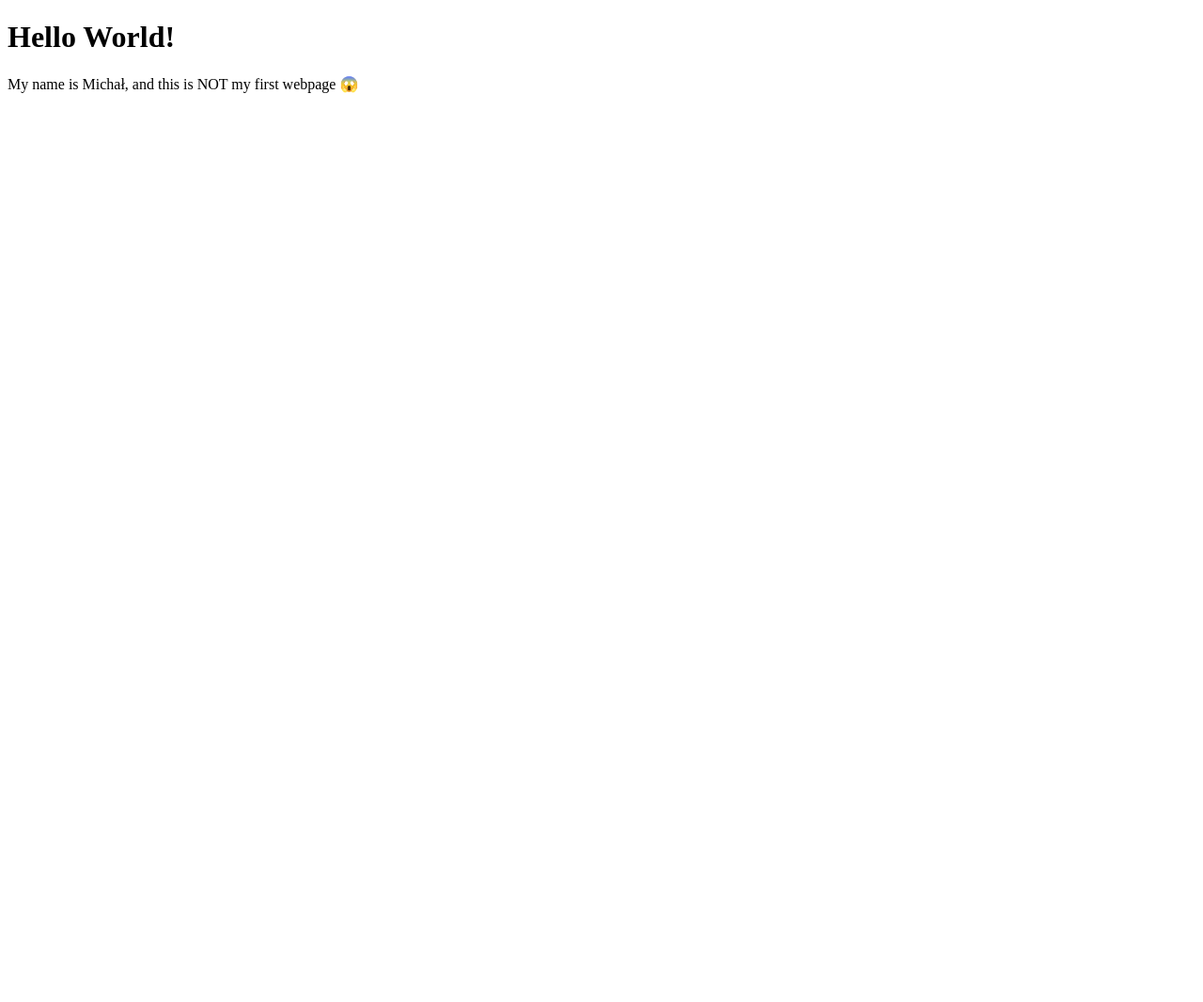
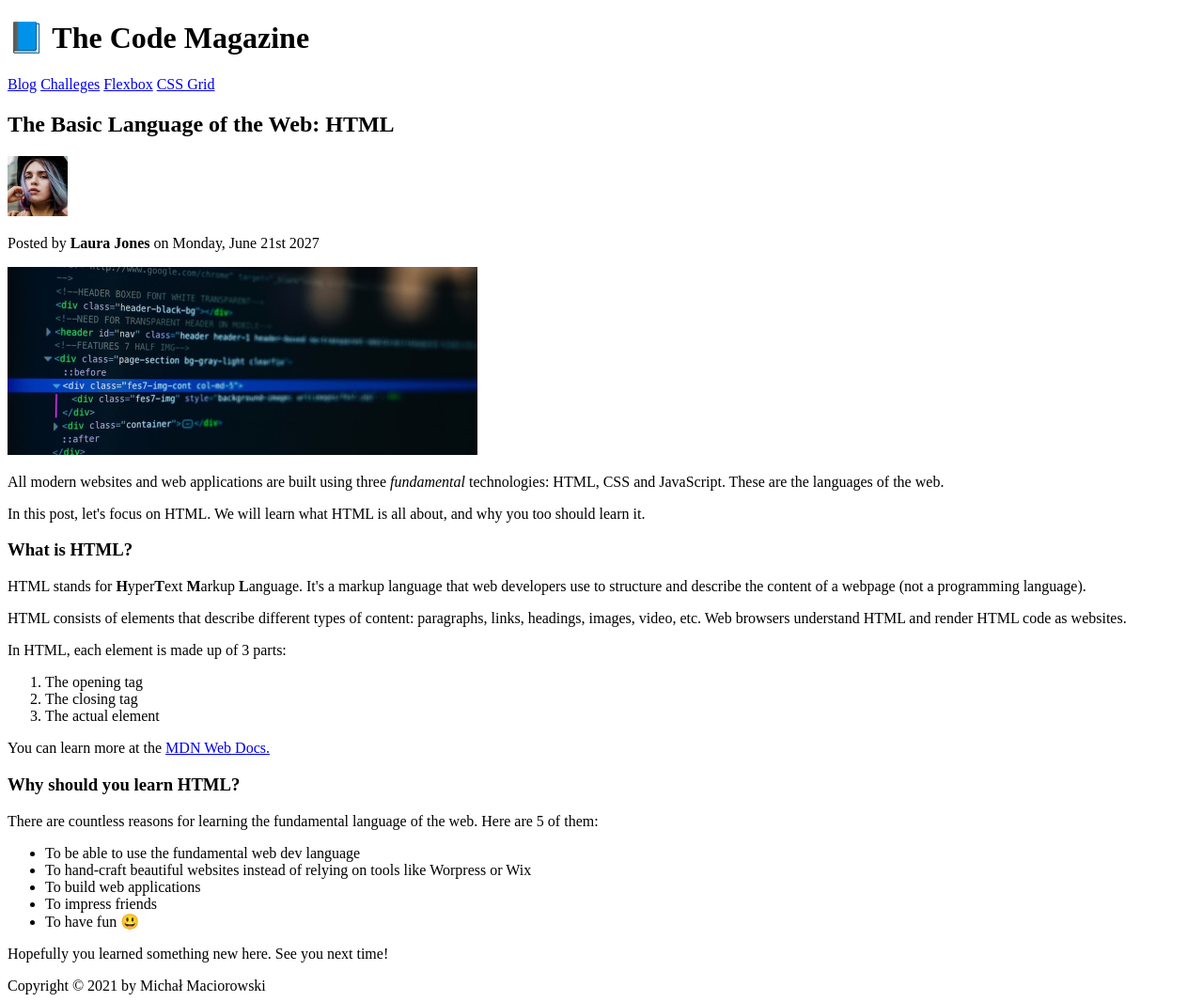
Before and after one commit to dzikieszosy/html_css_jonas, a plain HTML site: page 02-HTML-Fundamentals/index.html in a window 1280 px wide. Shown: the whole page at 94% size. Before the commit the page ends 800 px from the top, so only its background shows below. Drawn offline with Linux system fonts and the light colour scheme.

Commit message:
02 fundamentals done

```diff
--- a/02-HTML-Fundamentals/index.html
+++ b/02-HTML-Fundamentals/index.html
@@ -4,10 +4,86 @@
     <meta charset="UTF-8" />
     <meta http-equiv="X-UA-Compatible" content="IE=edge" />
     <meta name="viewport" content="width=device-width, initial-scale=1.0" />
-    <title>First Page</title>
+    <title>First Page - basic language of Web</title>
   </head>
   <body>
-    <h1>Hello World!</h1>
-    <p>My name is Michał, and this is NOT my first webpage 😱</p>
+    <!-- <h1>Hello World!</h1>
+    <p>My name is Michał, and this is NOT my first webpage 😱</p> -->
+    <header>
+      <h1>📘 The Code Magazine</h1>
+      <nav>
+        <a href="./blog.html">Blog</a>
+        <a href="./challenges.html">Challeges</a>
+        <a href="./flexbox.html">Flexbox</a>
+        <a href="./cssgrid.html">CSS Grid</a>
+      </nav>
+    </header>
+    <article>
+      <header>
+        <h2>The Basic Language of the Web: HTML</h2>
+        <img
+          src="./laura-jones.jpg"
+          alt="laura jones image"
+          height="64%"
+          width="64"
+        />
+        <p>Posted by <strong>Laura Jones</strong> on Monday, June 21st 2027</p>
+        <img src="./post-img.jpg" alt="code image" width="500" height="200" />
+      </header>
+
+      <p>
+        All modern websites and web applications are built using three
+        <em>fundamental</em> technologies: HTML, CSS and JavaScript. These are
+        the languages of the web.
+      </p>
+      <p>
+        In this post, let's focus on HTML. We will learn what HTML is all about,
+        and why you too should learn it.
+      </p>
+
+      <h3>What is HTML?</h3>
+      <p>
+        HTML stands for <strong>H</strong>yper<strong>T</strong>ext
+        <strong>M</strong>arkup <strong>L</strong>anguage. It's a markup
+        language that web developers use to structure and describe the content
+        of a webpage (not a programming language).
+      </p>
+      <p>
+        HTML consists of elements that describe different types of content:
+        paragraphs, links, headings, images, video, etc. Web browsers understand
+        HTML and render HTML code as websites.
+      </p>
+      <p>In HTML, each element is made up of 3 parts:</p>
+      <ol>
+        <li>The opening tag</li>
+        <li>The closing tag</li>
+        <li>The actual element</li>
+      </ol>
+      <p>
+        You can learn more at the
+        <a href="https://developer.mozilla.org/pl/" target="_blank">
+          MDN Web Docs.</a
+        >
+      </p>
+
+      <h3>Why should you learn HTML?</h3>
+      <p>
+        There are countless reasons for learning the fundamental language of the
+        web. Here are 5 of them:
+      </p>
+      <ul>
+        <li>To be able to use the fundamental web dev language</li>
+        <li>
+          To hand-craft beautiful websites instead of relying on tools like
+          Worpress or Wix
+        </li>
+        <li>To build web applications</li>
+        <li>To impress friends</li>
+        <li>To have fun 😃</li>
+      </ul>
+      <p>Hopefully you learned something new here. See you next time!</p>
+    </article>
+
+    <footer>Copyright &copy; 2021 by Michał Maciorowski</footer>
   </body>
 </html>
```
Also changed, not shown: 02-HTML-Fundamentals/blog.html (added, +13 -0 lines), 02-HTML-Fundamentals/challenges.html (added, +13 -0 lines), 02-HTML-Fundamentals/cssgrid.html (added, +13 -0 lines), 02-HTML-Fundamentals/flexbox.html (added, +13 -0 lines).
